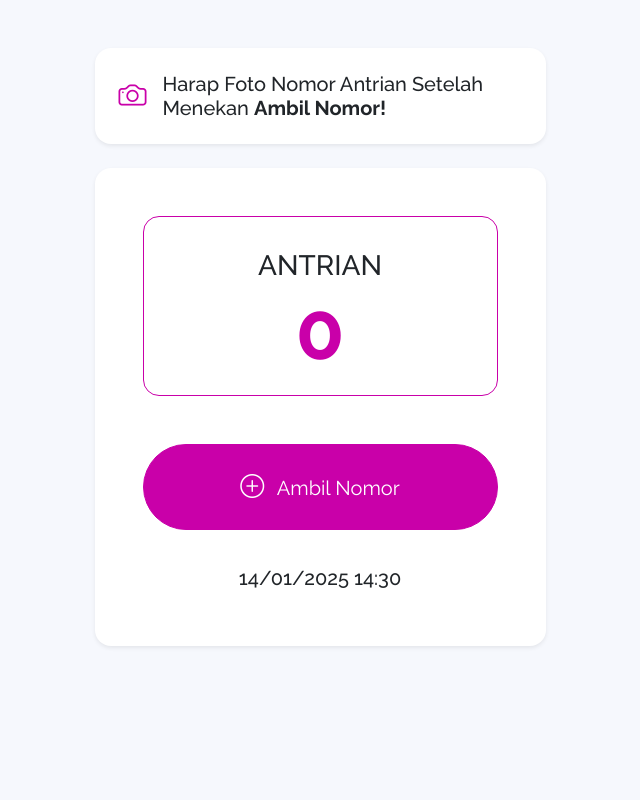
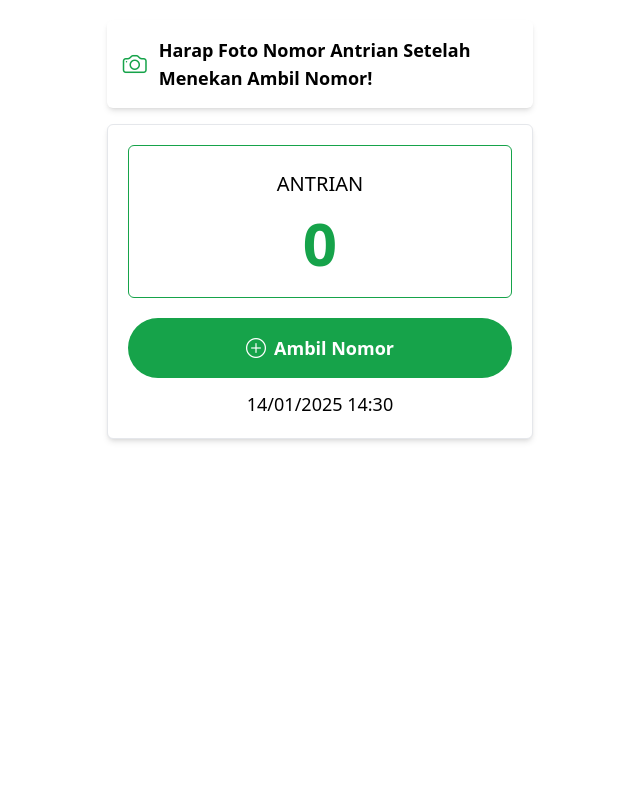
Before and after one commit to nanda910/Antrian_Puskesmas, a PHP site: page /nomor-antrian in a window 1280 px wide. Shown: the whole page, without its empty margins (320-960 px from the left). Run offline with PHP 8.4, Linux system fonts and the light colour scheme; data that the repository does not hold is empty; some libraries are stand-ins or nearby versions.

Commit message:
Update index.php

```diff
--- a/nomor-antrian/index.php
+++ b/nomor-antrian/index.php
@@ -1,5 +1,5 @@
 <!doctype html>
-<html lang="en" class="h-100">
+<html lang="en" class="h-full">
 
 <head>
   <!-- Required meta tags -->
@@ -14,50 +14,35 @@
   <!-- Favicon icon -->
   <link rel="shortcut icon" href="../assets/img/favicon.png" type="image/x-icon">
 
-  <!-- Bootstrap CSS -->
-  <link href="https://cdn.jsdelivr.net/npm/bootstrap@5.0.1/dist/css/bootstrap.min.css" rel="stylesheet" integrity="sha384-+0n0xVW2eSR5OomGNYDnhzAbDsOXxcvSN1TPprVMTNDbiYZCxYbOOl7+AMvyTG2x" crossorigin="anonymous">
-
-  <!-- Bootstrap Icons -->
-  <link rel="stylesheet" href="https://cdn.jsdelivr.net/npm/bootstrap-icons@1.5.0/font/bootstrap-icons.css">
-
-  <!-- Font -->
-  <link href="https://fonts.googleapis.com/css?family=Raleway:100,200,300,400,500,600,700,800,900&amp;display=swap" rel="stylesheet">
-
-  <!-- Custom Style -->
-  <link rel="stylesheet" href="../assets/css/style.css">
+  <!-- Tailwind CSS -->
+  <script src="https://cdn.tailwindcss.com"></script>
 </head>
 
-<body class="d-flex flex-column h-100">
-  <main class="flex-shrink-0">
-    <div class="container pt-5">
-      <div class="row justify-content-lg-center">
-        <div class="col-lg-5 mb-4">
-          <div class="px-4 py-3 mb-4 bg-white rounded-2 shadow-sm">
+<body class="flex flex-col min-h-screen">
+  <main class="flex-grow">
+    <div class="container mx-auto pt-5">
+      <div class="flex justify-center">
+        <div class="w-full lg:w-1/3 mb-4">
+          <div class="p-4 bg-white rounded-md shadow-md mb-4">
             <!-- judul halaman -->
-            <div class="d-flex align-items-center me-md-auto">
-              <i class="bi bi-camera text-success me-3 fs-3"></i>
-              <h1 class="h5 pt-2">Harap Foto Nomor Antrian Setelah Menekan <b>Ambil Nomor!</b></h1>
-
+            <div class="flex items-center">
+              <i class="bi bi-camera text-green-600 text-2xl mr-3"></i>
+              <h1 class="text-lg font-semibold">Harap Foto Nomor Antrian Setelah Menekan <b>Ambil Nomor!</b></h1>
             </div>
           </div>
 
-          <div class="card border-0 shadow-sm">
-            <div class="card-body text-center d-grid p-5">
-              <div class="border border-success rounded-2 py-2 mb-5">
-                <h3 class="pt-4">ANTRIAN</h3>
+          <div class="bg-white border border-gray-200 rounded-md shadow-md">
+            <div class="p-5 text-center grid">
+              <div class="border border-green-600 rounded-md py-2 mb-5">
+                <h3 class="text-xl pt-4">ANTRIAN</h3>
                 <!-- menampilkan informasi jumlah antrian -->
-                <h1 id="antrian" class="display-1 fw-bold text-success text-center lh-1 pb-2"></h1>
+                <h1 id="antrian" class="text-6xl font-bold text-green-600 leading-tight py-2"></h1>
               </div>
               <!-- button pengambilan nomor antrian -->
-              <a id="insert" href="javascript:void(0)" class="btn btn-success btn-block rounded-pill fs-5 px-5 py-4 mb-2">
-                <i class="bi bi-plus-circle fs-4 me-2"></i> Ambil Nomor
+              <a id="insert" href="javascript:void(0)" class="bg-green-600 text-white font-semibold rounded-full text-lg px-5 py-4 mb-2 inline-flex items-center justify-center">
+                <i class="bi bi-plus-circle text-xl mr-2"></i> Ambil Nomor
               </a>
-              <br> <p class="h5 pt-1"> <span id="tanggalwaktu"></span></p>
-<script>
-var dt = new Date();
-document.getElementById("tanggalwaktu").innerHTML = (("0"+dt.getDate()).slice(-2)) +"/"+ (("0"+(dt.getMonth()+1)).slice(-2)) +"/"+ (dt.getFullYear()) +"  "+ (("0"+dt.getHours()).slice(-2)) +":"+ (("0"+dt.getMinutes()).slice(-2));
-</script>
-
+              <p class="text-lg pt-1"> <span id="tanggalwaktu"></span></p>
             </div>
           </div>
         </div>
@@ -65,26 +50,27 @@ document.getElementById("tanggalwaktu").innerHTML = (("0"+dt.getDate()).slice(-2
     </div>
   </main>
 
-  <!-- Footer -->
-
-
   <!-- jQuery Core -->
   <script src="https://code.jquery.com/jquery-3.6.0.min.js" integrity="sha256-/xUj+3OJU5yExlq6GSYGSHk7tPXikynS7ogEvDej/m4=" crossorigin="anonymous"></script>
-  <!-- Popper and Bootstrap JS -->
-  <script src="https://cdn.jsdelivr.net/npm/@popperjs/core@2.9.2/dist/umd/popper.min.js" integrity="sha384-IQsoLXl5PILFhosVNubq5LC7Qb9DXgDA9i+tQ8Zj3iwWAwPtgFTxbJ8NT4GN1R8p" crossorigin="anonymous"></script>
-  <script src="https://cdn.jsdelivr.net/npm/bootstrap@5.0.1/dist/js/bootstrap.min.js" integrity="sha384-Atwg2Pkwv9vp0ygtn1JAojH0nYbwNJLPhwyoVbhoPwBhjQPR5VtM2+xf0Uwh9KtT" crossorigin="anonymous"></script>
+  <!-- Icon support -->
+  <link rel="stylesheet" href="https://cdn.jsdelivr.net/npm/bootstrap-icons/font/bootstrap-icons.css">
+
+  <script>
+    var dt = new Date();
+    document.getElementById("tanggalwaktu").innerHTML = ("0" + dt.getDate()).slice(-2) + "/" + ("0" + (dt.getMonth() + 1)).slice(-2) + "/" + dt.getFullYear() + "  " + ("0" + dt.getHours()).slice(-2) + ":" + ("0" + dt.getMinutes()).slice(-2);
+  </script>
 
   <script type="text/javascript">
-    $(document).ready(function() {
+    $(document).ready(function () {
       // tampilkan jumlah antrian
       $('#antrian').load('get_antrian.php');
 
       // proses insert data
-      $('#insert').on('click', function() {
+      $('#insert').on('click', function () {
         $.ajax({
           type: 'POST',                     // mengirim data dengan method POST
           url: 'insert.php',                // url file proses insert data
-          success: function(result) {       // ketika proses insert data selesai
+          success: function (result) {       // ketika proses insert data selesai
             // jika berhasil
             if (result === 'Sukses') {
               // tampilkan jumlah antrian
```
